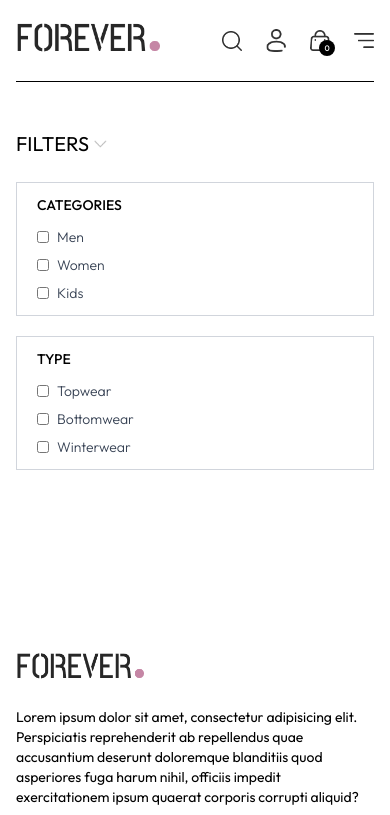
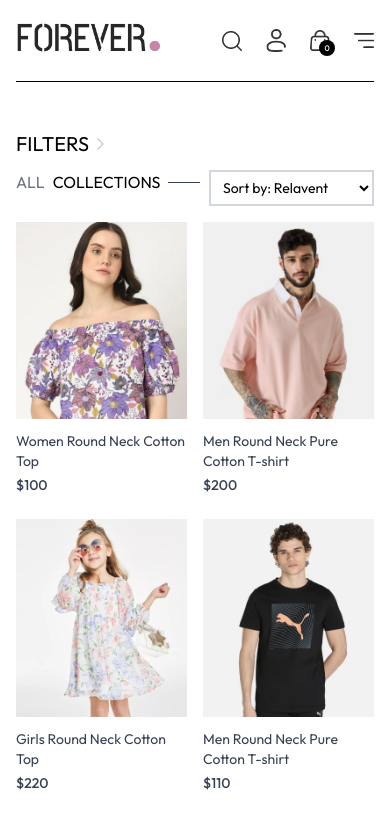
Before and after one commit to PrinkaKumari1/ecommerce_app, a React (Vite) app: page /collection in a window 390 px wide. Shown: the top 815 px of the page. Built offline with nearby package versions, Linux system fonts and the light colour scheme.

Commit message:
CollectionPageComplete

```diff
--- a/src/pages/Collection.jsx
+++ b/src/pages/Collection.jsx
@@ -1,52 +1,137 @@
-import React, { useContext, useState } from 'react'
+import React, { use, useContext, useEffect, useState } from 'react'
 import { ShopContext } from '../context/ShopContext';
 import { assets } from '../assets/assets';
+import Title from '../components/Title';
+import ProductItem from '../components/ProductItem';
 
 
 const Collection = () => {
 
-  const {products} = useContext(ShopContext);
-  const [showFilter, setShowFilter] = useState(true);
+  const { products } = useContext(ShopContext);
+  const [showFilter, setShowFilter] = useState(false);
+  const [filterProducts, setFilterProducts] = useState([]);
+  const [category, setCategory] = useState([]);
+  const [subCategory, setSubCategory] = useState([]);
+  const [sortType, setSortType]= useState('relavent')
+
+  const toggleCategory = (e) => {
+    if (category.includes(e.target.value)) {
+      setCategory(prev => prev.filter(item => item !== e.target.value))
+    }
+    else {
+      setCategory(prev => [...prev, e.target.value])
+    }
+
+  }
+
+  const toggleSubCategory = (e) => {
+    if (subCategory.includes(e.target.value)) {
+      setSubCategory(prev => prev.filter(item => item !== e.target.value))
+    }
+    else {
+      setSubCategory(prev => [...prev, e.target.value])
+    }
+  }
+
+  const applyFilter = () => {
+    let productsCopy = products.slice();
+
+    if (category.length > 0) {
+      productsCopy = productsCopy.filter(item => category.includes(item.category));
+    }
+    if (subCategory.length > 0) {
+      productsCopy = productsCopy.filter(item => subCategory.includes(item.subCategory));
+    }
+    setFilterProducts(productsCopy)
+  }
+
+
+  const sortProducts = () => {
+    let fpCopy = filterProducts.slice();
+    switch (sortType){
+      case 'low-high': setFilterProducts(fpCopy.sort((a, b)=>(a.price - b.price)));
+      break;
+
+      case 'high-low': setFilterProducts(fpCopy.sort((a,b) =>(b.price - a.price)));
+      break;
+
+      default:
+        applyFilter();
+        break;
+    }
+  }
+
+  useEffect(() => {
+    applyFilter();
+  }, [category, subCategory])
+
+  useEffect(()=>{
+    sortProducts();
+  },[sortType])
 
   return (
     <div className='flex flex-col sm:flex-row gap-1 sm:gap-10 pt-10 border-t'>
 
       {/* Filter Option */}
       <div className="min-w-60">
-        <p className="my-2 text-xl flex items-center cursor-pointer gap-2">FILTERS
+        <p className="my-2 text-xl flex items-center cursor-pointer gap-2 " onClick={() => setShowFilter(!showFilter)}>FILTERS
           <img src={assets.dropdown_icon} alt="" className={`h-3 sm:hidden ${showFilter ? 'rotate-90' : ''}`} />
         </p>
 
         {/*Category Fliter */}
-        <div className={`border border-gray-300 pl-5 py-3 mt-6 ${showFilter ? '' : 'hidden'}`}>
+        <div className={`border border-gray-300 pl-5 py-3 mt-6 ${showFilter ? '' : 'hidden'} sm:block`}>
           <p className="mb-3 text-sm font-medium">CATEGORIES</p>
           <div className="flex flex-col gap-2 text-sm font-light text-gray-700">
             <p className='flex gap-2'>
-              <input className="w-3" type='checkbox' value={'Men'} />Men
+              <input className="w-3" type='checkbox' value={'Men'} onChange={toggleCategory} />Men
             </p>
             <p className='flex gap-2'>
-              <input className="w-3" type='checkbox' value={'Women'} />Women
+              <input className="w-3" type='checkbox' value={'Women'} onChange={toggleCategory} />Women
             </p>
             <p className='flex gap-2'>
-              <input className="w-3" type='checkbox' value={'Kids'} />Kids
+              <input className="w-3" type='checkbox' value={'Kids'} onChange={toggleCategory} />Kids
             </p>
           </div>
         </div>
 
         {/* SubCategory Filter */}
-        <div className={`border border-gray-300 pl-5 py-3 my-5  ${showFilter ? '' : 'hidden'}`}>
+        <div className={`border border-gray-300 pl-5 py-3 my-5  ${showFilter ? '' : 'hidden'} sm:block`}>
           <p className="mb-3 text-sm font-medium">TYPE</p>
           <div className="flex flex-col gap-2 text-sm font-light text-gray-700">
             <p className='flex gap-2'>
-              <input className="w-3" type='checkbox' value={'Topwear'} />Topwear
+              <input className="w-3" type='checkbox' value={'Topwear'} onChange={toggleSubCategory} />Topwear
             </p>
             <p className='flex gap-2'>
-              <input className="w-3" type='checkbox' value={'Bottomwear'} />Bottomwear
+              <input className="w-3" type='checkbox' value={'Bottomwear'} onChange={toggleSubCategory} />Bottomwear
             </p>
             <p className='flex gap-2'>
-              <input className="w-3" type='checkbox' value={'Winterwear'} />Winterwear
+              <input className="w-3" type='checkbox' value={'Winterwear'} onChange={toggleSubCategory} />Winterwear
             </p>
           </div>
+        </div>
+      </div>
+      {/* Right Side */}
+
+      <div className="flex-1">
+        <div className="flex justify-between text-base sm:text-2xl mb-4">
+          <Title text1={'ALL'} text2={'COLLECTIONS'} />
+          {/* Product Sort */}
+          <select onChange={(e)=>setSortType(e.target.value)} className='border-2 border-gray-300 text-sm px-2'>
+            <option value="relavent">Sort by: Relavent</option>
+            <option value="low-high">Sort by: Low to High</option>
+            <option value="high-low">Sort by: High to Low</option>
+          </select>
+        </div>
+
+        {/* Map Products */}
+
+        <div className="grid grid-cols-2 md:grid-cols-3 lg:grid-cols-4 gap-4 gap-y-6">
+          {
+            filterProducts.map((item, index) => (
+              <ProductItem key={index} name={item.name} id={item._id} price={item.price} image={item.image} />
+            ))
+          }
+
         </div>
       </div>
     </div>
```
